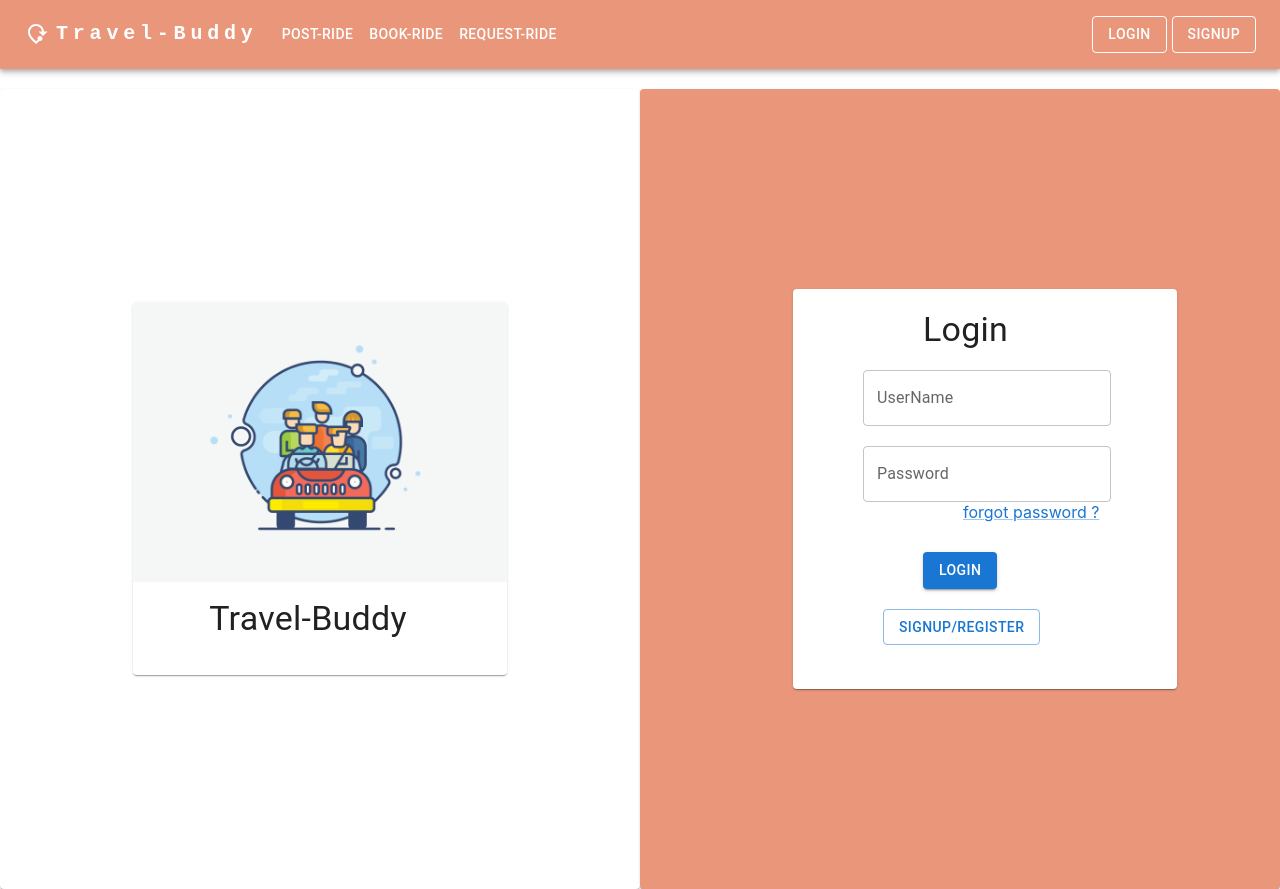
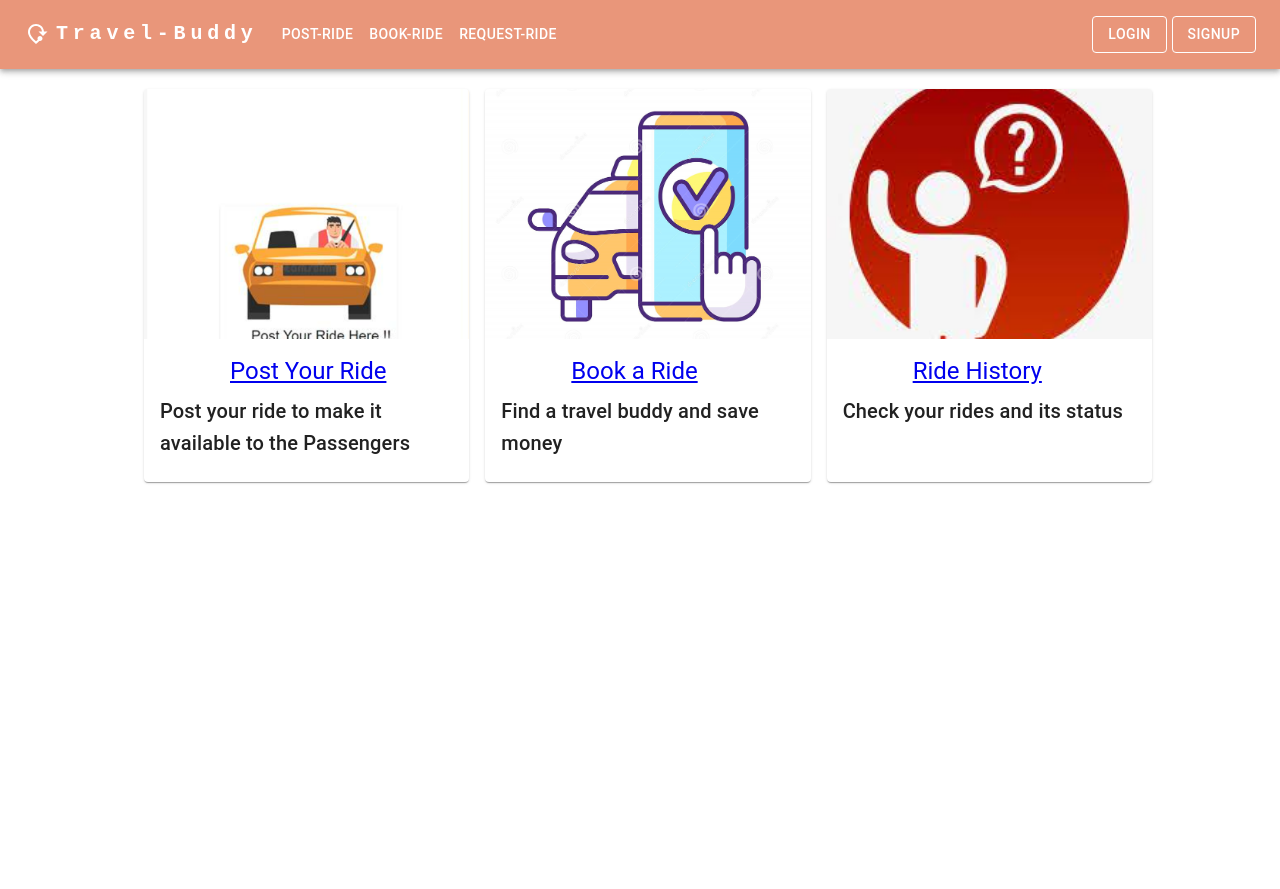
Before and after one commit to dvpratap/TravelBuddy, a React (Create React App) app: page / in a window 1280 px wide. After the commit the page ends 800 px from the top, so only its background shows below. Built offline with nearby package versions, Linux system fonts and the light colour scheme.

Commit message:
redirection to pages

```diff
--- a/src/App.js
+++ b/src/App.js
@@ -19,8 +19,8 @@ const App = () => {
       <Router>
         <Navbar/>
       <Routes>
-      <Route exact path="/searchPage" element={<SearchPage/>} />
-      <Route path="/" element={<Loginpage/>} />
+      <Route exact path="/" element={<SearchPage/>} />
+      <Route path="/login" element={<Loginpage/>} />
       <Route path="/signup" element={<SignUp/>} />
       <Route path="/book_main" element={<BookMain/>} />
       <Route path="/Book_Desc" element={<BookDesc/>} />
--- a/src/Loginpage.js
+++ b/src/Loginpage.js
@@ -52,7 +52,7 @@ const Loginpage = () => {
     const classes = useStyles();
     const navigate = useNavigate();
      const RouteTo = () =>{
-        navigate('/searchPage');
+        navigate('/');
     }
     const signupClick = () =>{
         navigate('/signup');
--- a/src/PaymentSuccessPage.js
+++ b/src/PaymentSuccessPage.js
@@ -15,7 +15,7 @@ const PaymentSuccessPage = () => {
       <Typography variant="body1" className="message">
         Thank you for your payment. Your transaction has been completed successfully.
       </Typography>
-      <Button variant="contained" color="primary" component={Link} to="/searchPage" className="btn">
+      <Button variant="contained" color="primary" component={Link} to="/" className="btn">
         Back to Home
       </Button>
     </div>
--- a/src/components/Navbar.js
+++ b/src/components/Navbar.js
@@ -20,7 +20,7 @@ function Navbar() {
     const navigate=useNavigate();
 
    const RouteToLogin = () =>{
-        navigate('/');
+        navigate('/login');
     }
 
      const RouteToSignUp = () =>{
@@ -28,7 +28,7 @@ function Navbar() {
     }
 
     const RouteToSearchPage = () =>{
-        navigate('/searchPage');
+        navigate('/');
     }
 
   const [anchorElNav, setAnchorElNav] = React.useState(null);
```
